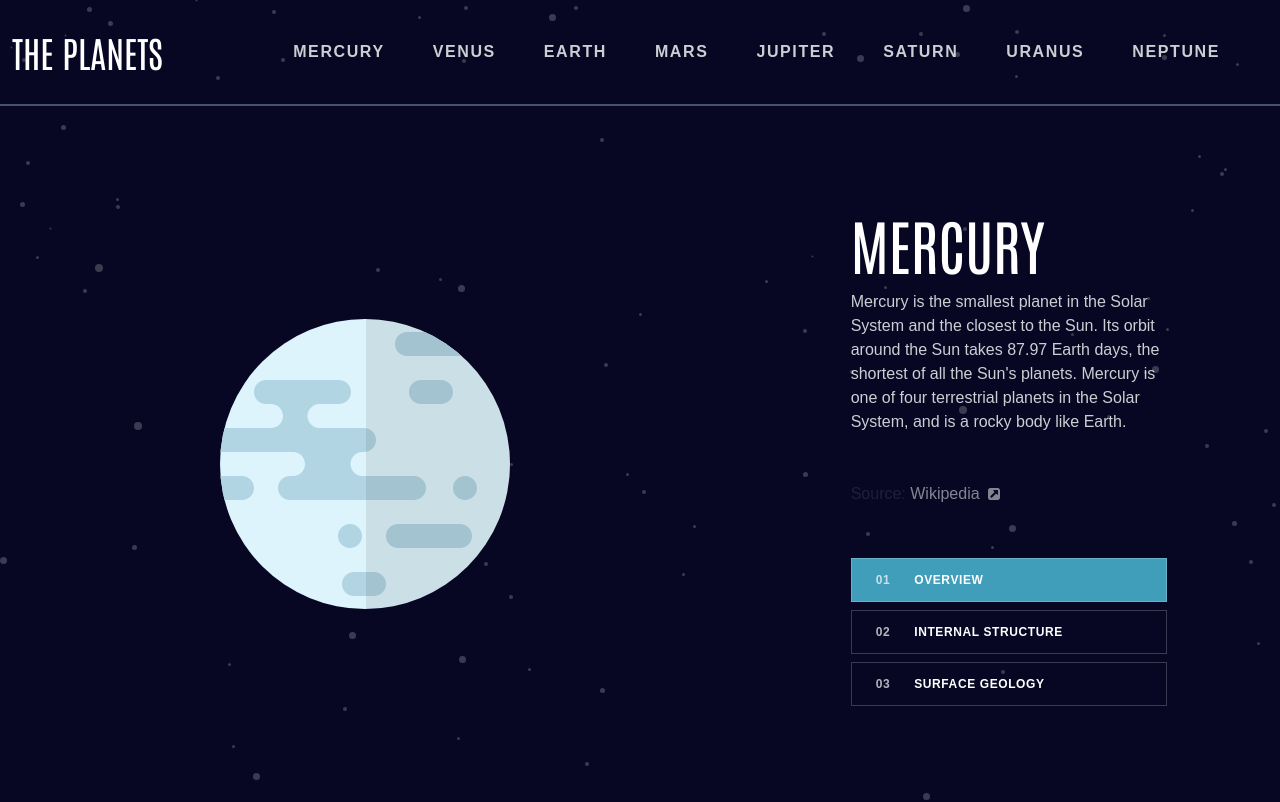
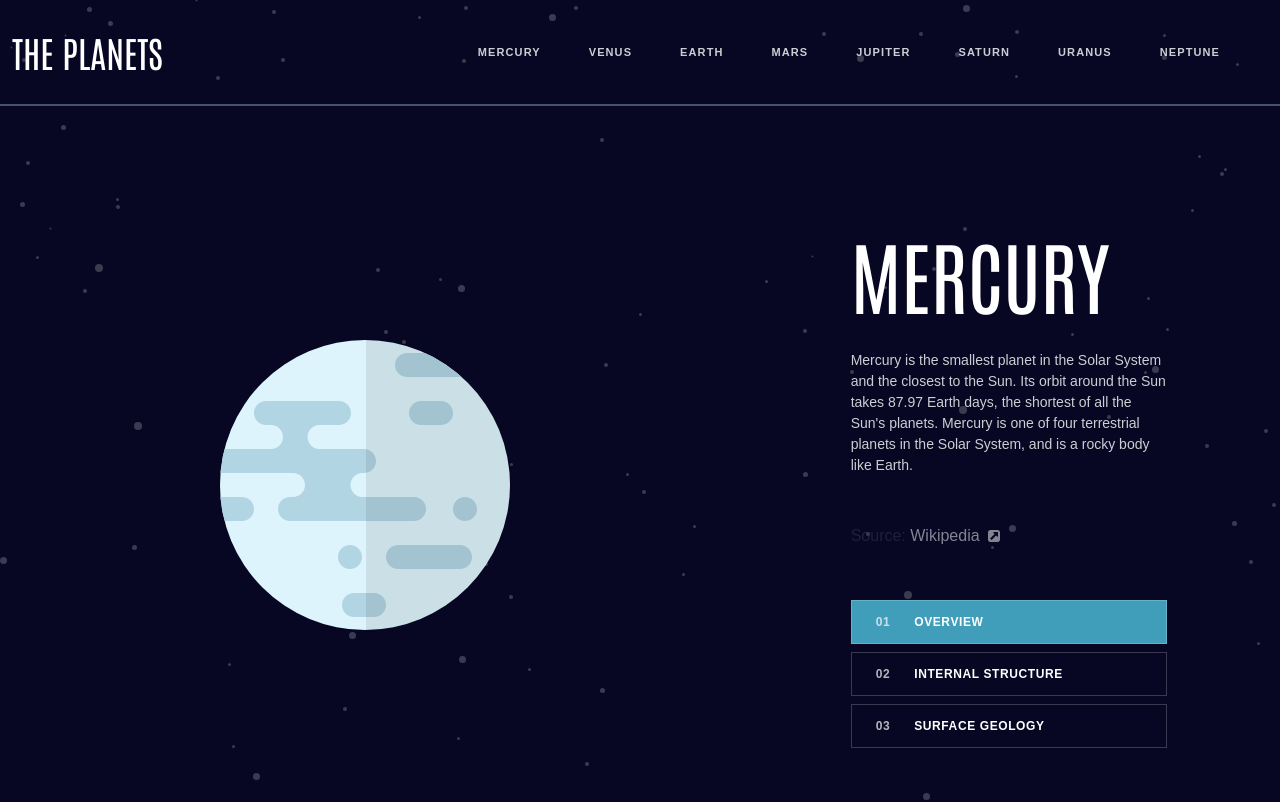
Before and after one commit to Stephanefy/frontendmentorio-challenges, a React (Vite) app: page / in a window 1280 px wide. Shown: the top 802 px of the page. Built offline with nearby package versions, Linux system fonts and the light colour scheme; a web font is replaced by a local one.

Commit message:
feat: adjusted navbar font-size

```diff
--- a/src/components/NavBar.tsx
+++ b/src/components/NavBar.tsx
@@ -52,7 +52,7 @@ const NavBar = ({ handleSelectPlanet, planetColors }: NavBarProps) => {
         <ul className='flex lg:py-5 lg:pr-6 py-6'>
             {
                 data.map((planet, i) => (
-                    <li key={planet.name} className="text-white mx-3 max-w-2xl lg:mx-6 uppercase tracking-widest font-bold font-spartan opacity-80 cursor-pointer" onClick={() => handleSelectPlanet(i)}>{planet.name}</li>
+                    <li key={planet.name} className="text-white text-[11px] mx-3 max-w-2xl lg:mx-6 uppercase tracking-widest font-bold font-spartan opacity-80 cursor-pointer" onClick={() => handleSelectPlanet(i)}>{planet.name}</li>
                 ))
             }
         </ul>
--- a/src/components/Planet.tsx
+++ b/src/components/Planet.tsx
@@ -126,10 +126,10 @@ export default function Planet({ currentPlanet }: PlanetProps) {
                 </div>
                 <div className="basis-6/6 lg:basis-2/6 flex lg:flex-col items-center justify-center lg:items-start">
                     <div className="w-11/12 text-center md:text-left md:w-9/12 ">
-                        <h1 className="text-6xl uppercase my-3">
+                        <h1 className="text-[80px] uppercase my-3">
                             {currentPlanet?.name}
                         </h1>
-                        <p className="px-6 md:px-0 md:pr-32 lg:pr-0 lg:w-full my-4 font-spartan opacity-80">
+                        <p className="px-6 text-[14px] md:px-0 md:pr-32 lg:pr-0 lg:w-full my-4 font-spartan opacity-80">
                             {currentPlanet?.overview.content}
                         </p>
                         <div className="flex justify-center md:justify-start items-center gap-2">
```
